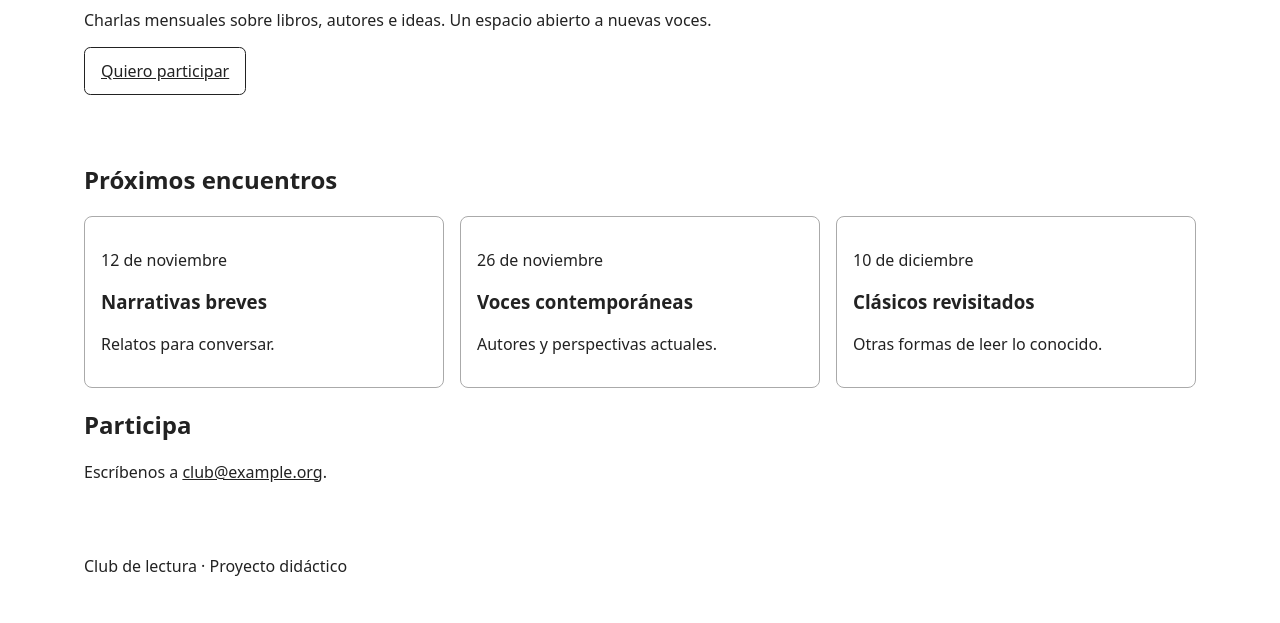
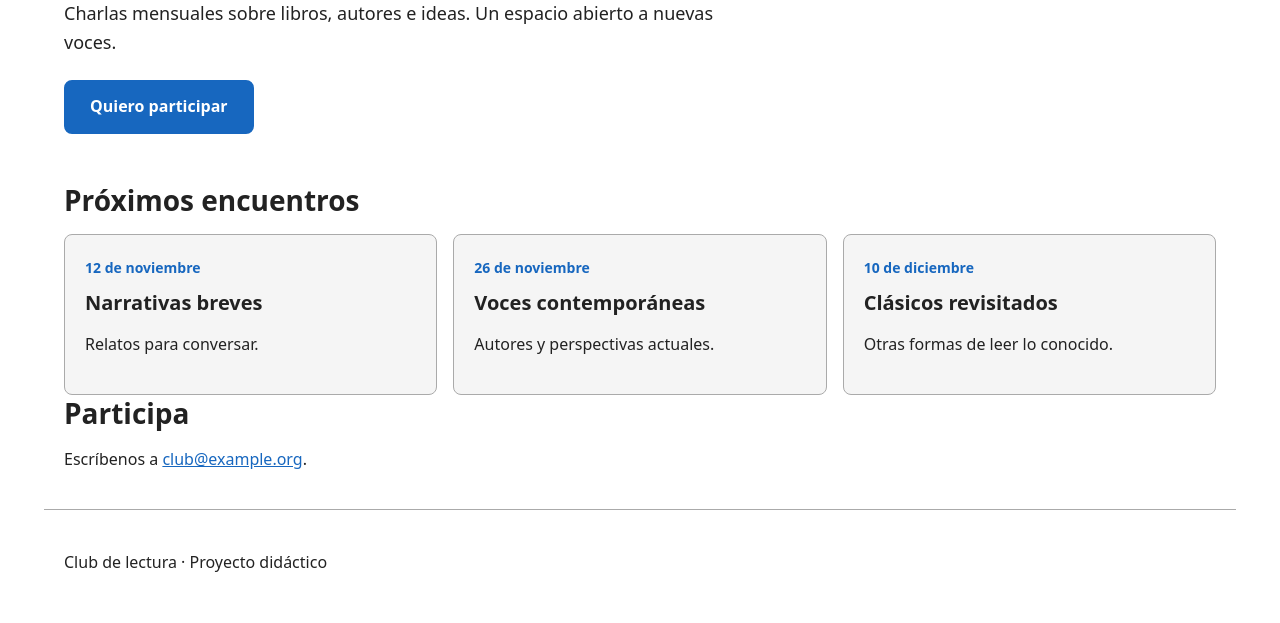
Before and after one commit to japeco06/modern-web-guidance, a plain HTML site: page index.html in a window 1280 px wide. Shown: the part 232-855 px from the top of the page. Drawn offline with Linux system fonts and the light colour scheme.

Commit message:
editado con skill modern-web

```diff
--- a/css/styles.css
+++ b/css/styles.css
@@ -1,24 +1,73 @@
+/* ── Variables ─────────────────────────────────────── */
 :root {
-  font-family: system-ui, sans-serif;
-  color: #222;
-  background: #fff;
+  --color-bg: #fff;
+  --color-text: #222;
+  --color-primary: #1767bf;
+  --color-primary-hover: #0f4d8f;
+  --color-surface: #f5f5f5;
+  --color-border: #aaa;
+  --font-sans: system-ui, sans-serif;
+  --max-width: 72rem;
+  --radius: 0.5rem;
 }
-* {
-  box-sizing: border-box;
+
+/* ── Layout base ───────────────────────────────────── */
+html {
+  font-size: 100%; /* respeta el tamaño de fuente del navegador/OS */
 }
+
 body {
   margin: 0;
+  min-height: 100dvh;
+  display: flex;
+  flex-direction: column;
+  font-family: var(--font-sans);
+  color: var(--color-text);
+  background: var(--color-bg);
+  line-height: 1.6;
+  overflow-wrap: break-word;
 }
+
+/* ── Enlaces ───────────────────────────────────────── */
 a {
-  color: inherit;
+  color: var(--color-primary);
+  text-decoration: underline;
 }
+
+a:hover {
+  color: var(--color-primary-hover);
+}
+
+/* ── Skip link ─────────────────────────────────────── */
+.skip-link {
+  position: absolute;
+  left: -999px;
+  top: 0;
+  background: var(--color-primary);
+  color: #fff;
+  padding: 0.5rem 1rem;
+  z-index: 100;
+  font-size: 0.875rem;
+  text-decoration: none;
+  border-radius: 0 0 var(--radius) 0;
+}
+
+.skip-link:focus {
+  left: 0;
+  outline-offset: 2px;
+}
+
+/* ── Secciones compartidas ─────────────────────────── */
 .site-header,
 main,
-footer {
-  max-width: 72rem;
+.site-footer {
+  width: 100%;
+  max-width: var(--max-width);
   margin-inline: auto;
   padding: 1.25rem;
 }
+
+/* ── Header ────────────────────────────────────────── */
 .site-header {
   display: flex;
   flex-wrap: wrap;
@@ -26,31 +75,121 @@ footer {
   justify-content: space-between;
   gap: 1rem;
 }
+
 .site-header nav {
   display: flex;
   flex-wrap: wrap;
   gap: 1rem;
 }
+
+/* ── Tipografía ────────────────────────────────────── */
+.eyebrow {
+  font-size: clamp(0.75rem, 1.2vw, 0.875rem);
+  text-transform: uppercase;
+  letter-spacing: 0.08em;
+  color: #555;
+  margin: 0 0 0.25rem;
+}
+
+h1 {
+  font-size: clamp(1.75rem, 5vw, 2.75rem);
+  font-weight: 700;
+  line-height: 1.2;
+  margin: 0.25rem 0 1rem;
+}
+
+h2 {
+  font-size: clamp(1.25rem, 3vw, 1.75rem);
+  font-weight: 600;
+  line-height: 1.3;
+  margin: 0 0 1rem;
+}
+
+h3 {
+  font-size: clamp(1rem, 2.5vw, 1.25rem);
+  font-weight: 600;
+  line-height: 1.35;
+  margin: 0.5rem 0 0.25rem;
+}
+
+/* ── Bloques de texto (legibilidad) ────────────────── */
+p {
+  max-width: 65ch;
+}
+
+/* ── Hero ──────────────────────────────────────────── */
 .hero {
   padding-block: 3rem;
 }
+
+.hero > p:last-of-type {
+  font-size: clamp(1rem, 2vw, 1.125rem);
+  margin-bottom: 1.5rem;
+}
+
+/* ── Botón CTA ─────────────────────────────────────── */
+.button {
+  display: inline-block;
+  padding: 0.75rem 1.5rem;
+  font-size: 1rem;
+  font-weight: 600;
+  color: var(--color-bg);
+  background: var(--color-primary);
+  border: 2px solid var(--color-primary);
+  border-radius: var(--radius);
+  text-decoration: none;
+  transition: background-color 0.2s, border-color 0.2s;
+}
+
+.button:hover {
+  background: var(--color-primary-hover);
+  border-color: var(--color-primary-hover);
+}
+
+/* ── Cards ─────────────────────────────────────────── */
 .cards {
   display: grid;
   gap: 1rem;
-  grid-template-columns: repeat(auto-fit, minmax(min(100%, 16rem), 1fr));
+  grid-template-columns: repeat(auto-fit, minmax(16rem, 1fr));
 }
+
 .card {
-  border: 1px solid #aaa;
-  border-radius: 0.5rem;
-  padding: 1rem;
+  background: var(--color-surface);
+  border: 1px solid var(--color-border);
+  border-radius: var(--radius);
+  padding: 1.25rem;
 }
-.button {
-  display: inline-block;
-  padding: 0.75rem 1rem;
-  border: 1px solid currentColor;
-  border-radius: 0.4rem;
+
+.date {
+  font-size: 0.875rem;
+  font-weight: 600;
+  color: var(--color-primary);
+  margin: 0;
 }
+
+/* ── Footer ────────────────────────────────────────── */
+.site-footer {
+  margin-top: auto;
+  border-top: 1px solid var(--color-border);
+  padding-top: 1.5rem;
+  padding-bottom: 2rem;
+}
+
+/* ── Focus visible ─────────────────────────────────── */
 :focus-visible {
-  outline: 3px solid #1767bf;
+  outline: 3px solid var(--color-primary);
   outline-offset: 3px;
+  box-shadow: 0 0 0 6px color-mix(in srgb, var(--color-primary) 25%, transparent);
 }
+
+/* ── Reduced motion ────────────────────────────────── */
+@media (prefers-reduced-motion: reduce) {
+  *,
+  *::before,
+  *::after {
+    animation-duration: 0.01ms !important;
+    animation-iteration-count: 1 !important;
+    transition-duration: 0.01ms !important;
+    scroll-behavior: auto !important;
+  }
+}
--- a/index.html
+++ b/index.html
@@ -7,6 +7,7 @@
     <link rel="stylesheet" href="css/styles.css" />
   </head>
   <body>
+    <a class="skip-link" href="#inicio">Saltar al contenido</a>
     <header class="site-header">
       <a class="brand" href="#inicio">Club de lectura</a>
       <nav aria-label="Navegación principal">
@@ -28,17 +29,17 @@
         <h2 id="encuentros-title">Próximos encuentros</h2>
         <div class="cards">
           <article class="card">
-            <p class="date">12 de noviembre</p>
+            <time class="date" datetime="2026-11-12">12 de noviembre</time>
             <h3>Narrativas breves</h3>
             <p>Relatos para conversar.</p>
           </article>
           <article class="card">
-            <p class="date">26 de noviembre</p>
+            <time class="date" datetime="2026-11-26">26 de noviembre</time>
             <h3>Voces contemporáneas</h3>
             <p>Autores y perspectivas actuales.</p>
           </article>
           <article class="card">
-            <p class="date">10 de diciembre</p>
+            <time class="date" datetime="2026-12-10">10 de diciembre</time>
             <h3>Clásicos revisitados</h3>
             <p>Otras formas de leer lo conocido.</p>
           </article>
@@ -51,6 +52,8 @@
         </p>
       </section>
     </main>
-    <footer><p>Club de lectura · Proyecto didáctico</p></footer>
+    <footer class="site-footer" aria-label="Pie de página">
+      <p>Club de lectura · Proyecto didáctico</p>
+    </footer>
   </body>
 </html>
```
